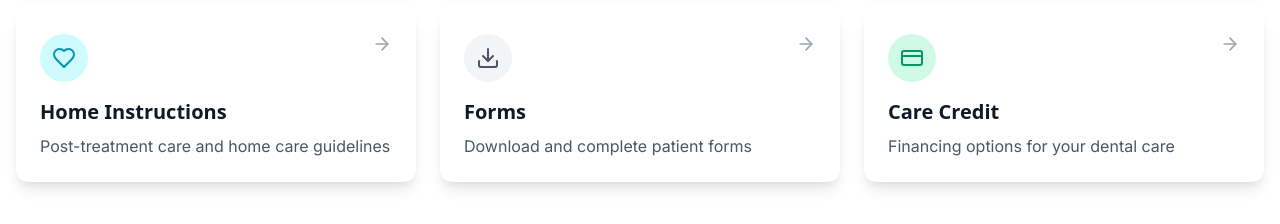
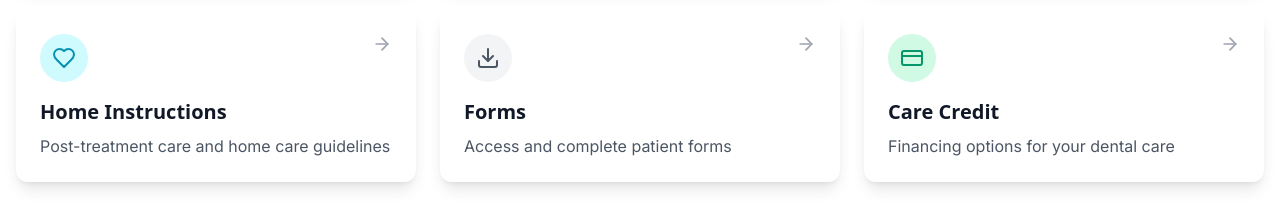
Before and after one commit to nikhil-s1nha/smzoWebsite, a Next.js app: page /patient-info in a window 1280 px wide. Shown: the part 940-1164 px from the top of the page. Built offline with nearby package versions, Linux system fonts and the light colour scheme.

Commit message:
change download to access

```diff
--- a/app/patient-info/page.tsx
+++ b/app/patient-info/page.tsx
@@ -79,7 +79,7 @@ export default function PatientInfo() {
     {
       icon: Download,
       title: "Forms",
-      description: "Download and complete patient forms",
+      description: "Access and complete patient forms",
       href: "https://patientviewer.com/WebFormsGWT/GWT/WebForms/WebForms.html?DOID=9952&RKID=2464&WSDID=75163&NFID=75164&NFID=121484",
       color: "bg-gray-100 text-gray-600"
     },
```
